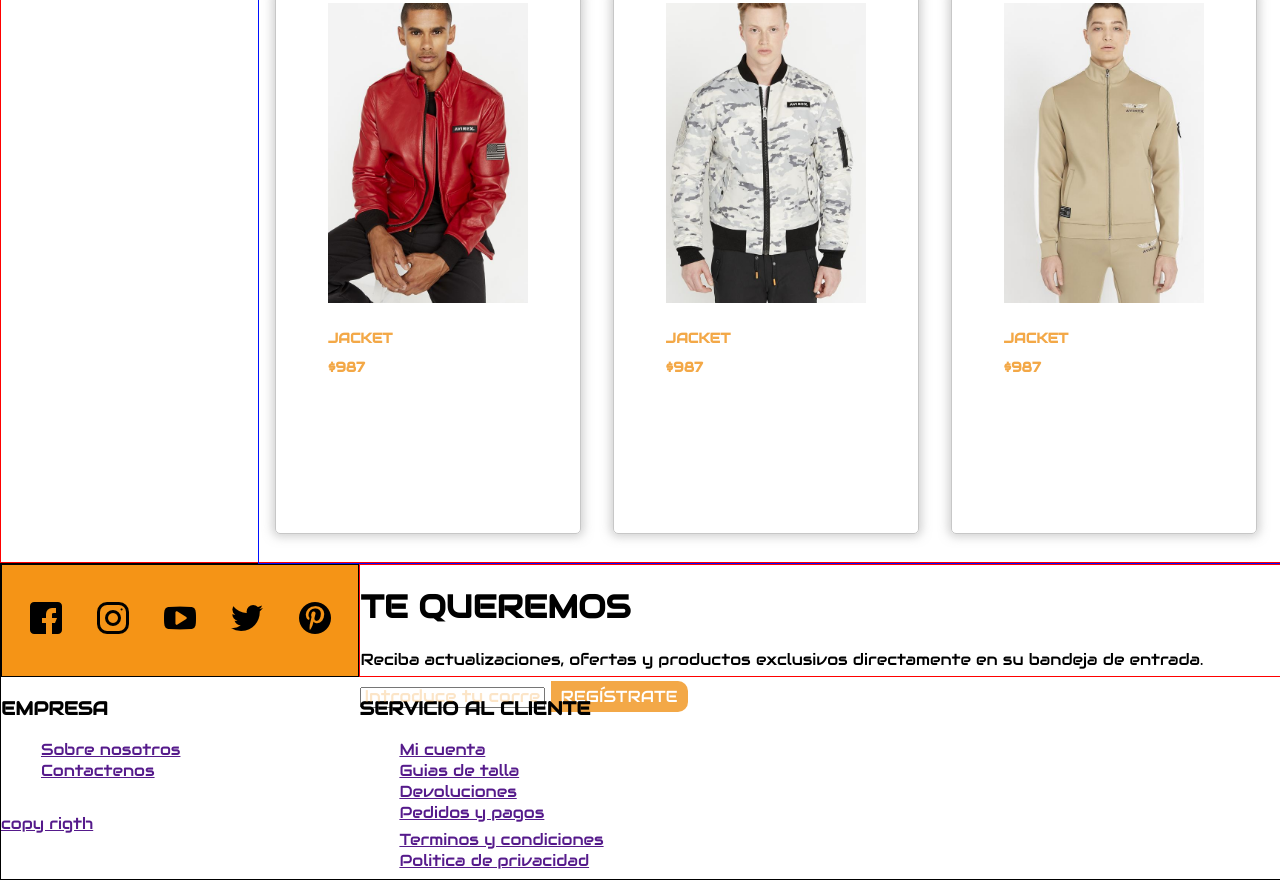
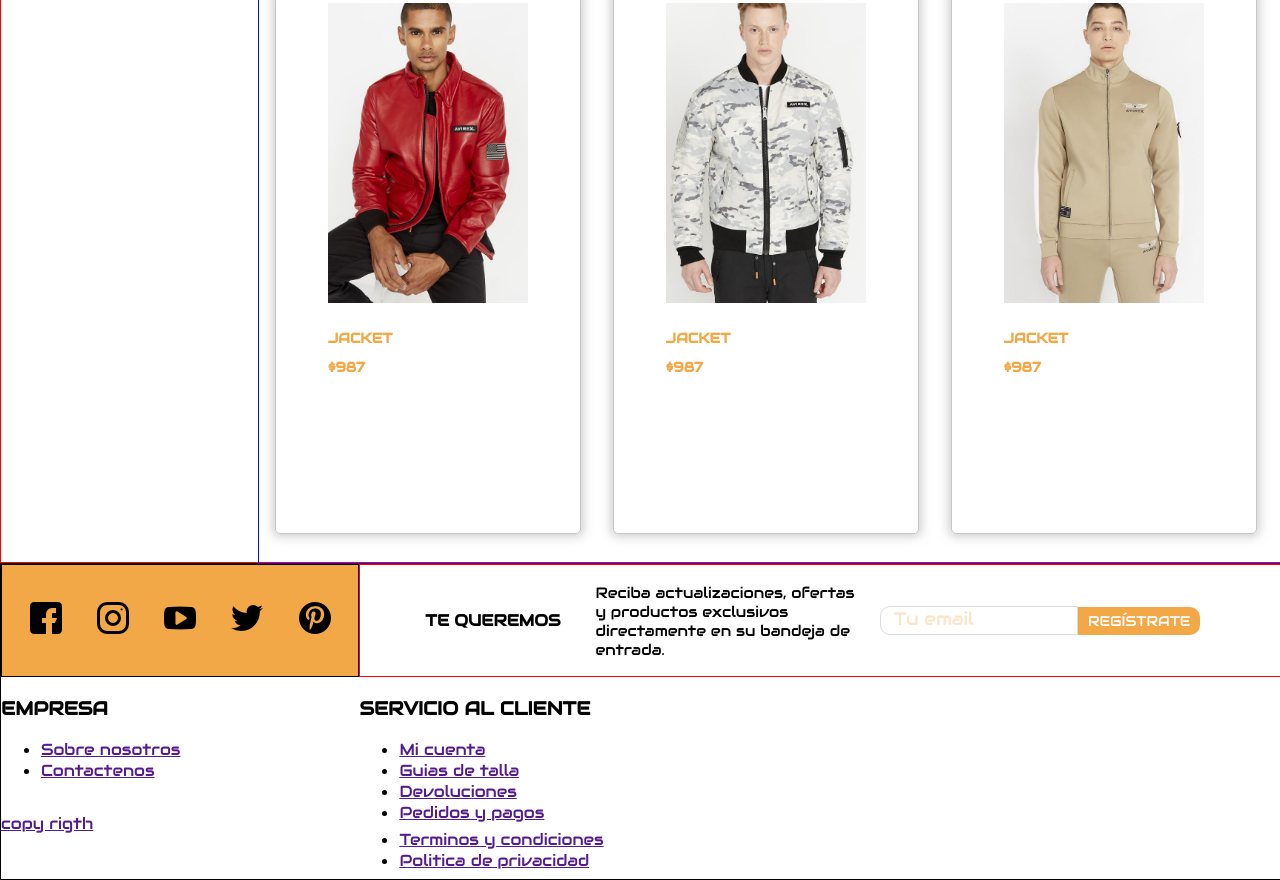
Before and after one commit to sergiohortua/Maquetacion-e-commerce.github.io, a plain HTML site: page index.html in a window 1280 px wide. Shown: the part 741-1621 px from the top of the page. Drawn offline with Linux system fonts and the light colour scheme.

Commit message:
Footer seccion registro ok

```diff
--- a/css/estilos.css
+++ b/css/estilos.css
@@ -208,7 +208,7 @@ main{
 /*modal*/
 
 .modal-contenido{
-    background-color:var(--color-primario);
+    background-color:var(--color-claro);
     width:600px;
     padding: 20px ;
     margin: 20px auto;
@@ -349,7 +349,7 @@ main{
 
   label:hover,
   label:hover ~ label {
-    color: var(--color-primario);
+    color: var(--color-alterno);
   }
 
   input[type="radio"]:checked ~ label {
@@ -376,28 +376,78 @@ footer{
                          "empresa servicios"
                          "logo tyc";
 }
-li {
-    list-style: none;
-}
+
 .img-red{
     padding: 5px;
 }
 .redes{
     grid-area: redes;
     border: 1px solid black;
-    background: var(--color-alterno);
+    background: var(--color-primario);
 }
 .redes__lista{
     padding:0 ;
     margin: 32px  10px ;
     display: flex;
     justify-content: space-around;
+    list-style: none;
 }
 
 .registro{
     grid-area: registro;
     border: 1px solid red;
+    display: flex;
 }
+.registro__title{
+    width: 200px;
+    align-self: center;
+    margin-right: 20px;
+    display: flex;
+    justify-content: flex-end;
+}
+.registro__title h1{
+    font-size: 16px;
+    font-weight: 700;
+}
+.registro__p{
+    width: 300px;
+    display: flex;
+    align-items: center;
+}
+.registro__p p{
+    padding: 15px;
+    margin: 0;
+    font-size: 15px;
+}
+.registro__in{
+    width: 350px;
+    display: flex;
+    align-items: center;
+}
+.registro__in--btn{
+    width: 320px;
+    height: 50px;
+    display: flex;
+    align-items: center;
+}
+.registro__in--btn input{
+    width: 200px;
+    height: 25px;
+    border-top-left-radius: 10px;
+    border-bottom-left-radius: 10px;
+    border: 1px solid gainsboro;
+    outline: none;
+}
+.registro__in--btn input::-webkit-input-placeholder {
+    font-family: var(--letra1);
+    font-weight: 100;
+    color: var(--color-primario);
+    font-size: 18px;
+    opacity: 0.3;
+    padding:4px 0 0 10px;
+
+}
+
 .empresa{
     grid-area: empresa;
 }
@@ -417,6 +467,7 @@ li {
     border-top-right-radius: 10px;
     border-bottom-right-radius: 10px;
     text-decoration: none;
+    font-size: 14px;
 }
 .boton-rojo:hover{
     background-color: var(--color-alterno);
--- a/index.html
+++ b/index.html
@@ -172,27 +172,27 @@
     <footer>
         <div class="redes">
             <ul class="redes__lista">
-                <li>
+                <li  class="redes__li">
                     <a href="">
                         <img class="img-red" src="./imagenes/facebook.png" alt="">
                     </a>
                 </li>
-                <li>
+                <li class="redes__li">
                     <a href="">
                         <img class="img-red" src="./imagenes/instagram.png" alt="">
                     </a>
                 </li>
-                <li>
+                <li class="redes__li">
                     <a href="">
                         <img class="img-red" src="./imagenes/youtube.png" alt="">
                     </a>
                 </li>
-                <li>
+                <li class="redes__li">
                     <a href="">
                         <img class="img-red" src="./imagenes/twitter.png" alt="">
                     </a>
                 </li>
-                <li>
+                <li class="redes__li">
                     <a href="">
                         <img class="img-red" src="./imagenes/pinterest.png" alt="">
                     </a>
@@ -200,14 +200,20 @@
             </ul>
         </div>
         <div class="registro">
-            <h1>TE QUEREMOS</h1>
-            <p>
-                Reciba actualizaciones, ofertas y productos exclusivos directamente en su bandeja de entrada.
-            </p>
-            <div>
-                <input type="text" placeholder="Introduce tu correo electronico">
-                <a class="boton-rojo" href="#">REGÍSTRATE</a>
+            <div class="registro__title">
+                <h1>TE QUEREMOS</h1>
+            </div>
+            <div class="registro__p">
+                <p>
+                    Reciba actualizaciones, ofertas y productos exclusivos directamente en su bandeja de entrada.
+                </p>
+            </div>
 
+            <div class="registro__in">
+                <div class="registro__in--btn">
+                    <input type="text" placeholder="Tu email">
+                    <a class="boton-rojo" href="#">REGÍSTRATE</a>
+                </div>
             </div>
 
 
```
Also changed, not shown: imagenes/licencia.png (added).
